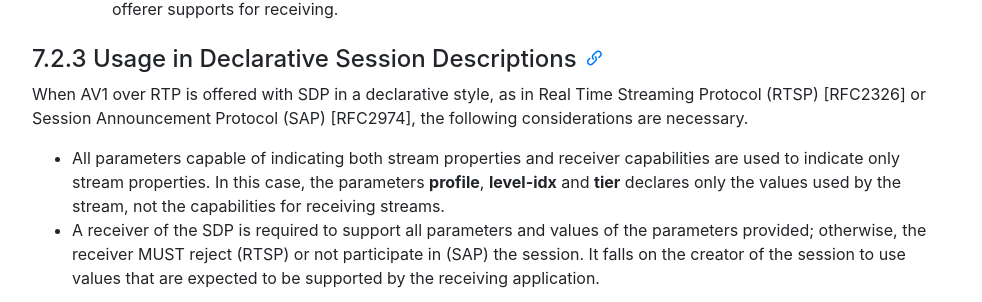
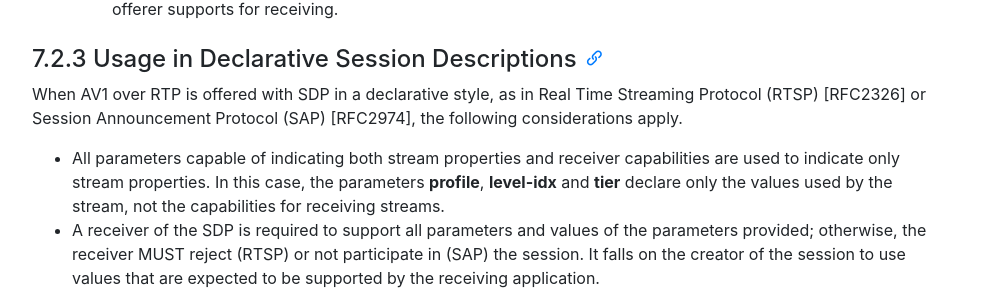
Before and after one commit to AOMediaCodec/av1-rtp-spec, a Jekyll site: the page built from index.md, in a window 1280 px wide and 900 px high, scrolled down 8739 px. Shown: the part 176-478 px from the top of the window, without its empty margins (53-1035 px from the left). Built offline with Jekyll 4.4.1, drawn with Linux system fonts in a browser that asks for light colours; nearby versions of some CDN libraries.

Commit message:
Update av1-rtp-spec.md

```diff
--- a/av1-rtp-spec.md
+++ b/av1-rtp-spec.md
@@ -386,8 +386,8 @@ When AV1 is offered over RTP using SDP in an Offer/Answer model [RFC3264] for ne
 
 #### 7.2.3  Usage in Declarative Session Descriptions
 
- When AV1 over RTP is offered with SDP in a declarative style, as in Real Time Streaming Protocol (RTSP) [RFC2326] or Session Announcement Protocol (SAP) [RFC2974], the following considerations are necessary.
- * All parameters capable of indicating both stream properties and receiver capabilities are used to indicate only stream properties. In this case, the parameters **profile**, **level-idx** and **tier** declares only the values used by the stream, not the capabilities for receiving streams.
+ When AV1 over RTP is offered with SDP in a declarative style, as in Real Time Streaming Protocol (RTSP) [RFC2326] or Session Announcement Protocol (SAP) [RFC2974], the following considerations apply.
+ * All parameters capable of indicating both stream properties and receiver capabilities are used to indicate only stream properties. In this case, the parameters **profile**, **level-idx** and **tier** declare only the values used by the stream, not the capabilities for receiving streams.
  * A receiver of the SDP is required to support all parameters and values of the parameters provided; otherwise, the receiver MUST reject (RTSP) or not participate in (SAP) the session. It falls on the creator of the session to use values that are expected to be supported by the receiving application.
 
 ### 7.3 Example
```
